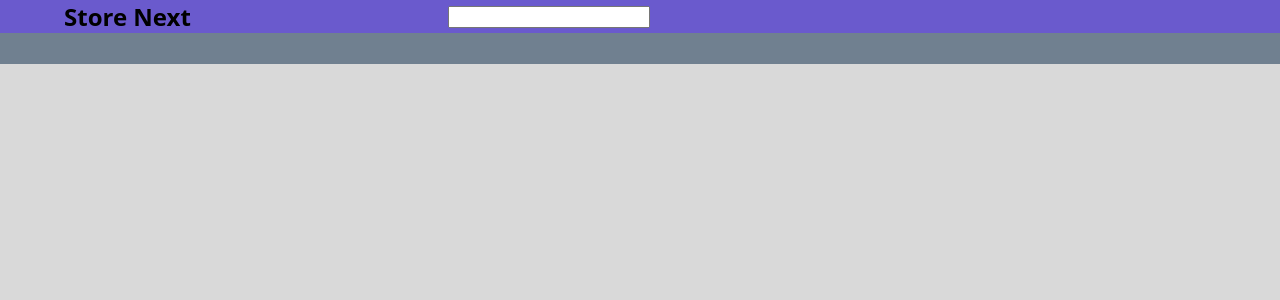
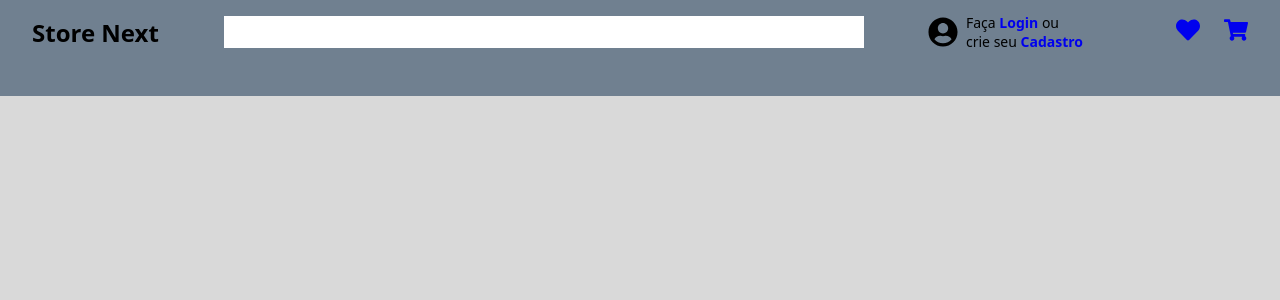
Before and after one commit to IuryGams/E-commerce-Next, a Next.js app: page / in a window 1280 px wide. Shown: the top 300 px of the page. Built offline with nearby package versions, Linux system fonts and the light colour scheme.

Commit message:
create component TopHeaderBar

```diff
--- a/src/components/Header/TopHeader/index.tsx
+++ b/src/components/Header/TopHeader/index.tsx
@@ -1,4 +1,6 @@
+import Link from "next/link";
 import styled from "styled-components";
+import { FaHeart, FaShoppingCart, FaUserCircle  } from "react-icons/fa";
 
 const ContainerSection = styled.section`
     display: flex;
@@ -6,20 +8,53 @@ const ContainerSection = styled.section`
     justify-content: space-around;
     max-width: 1440px;
     width: 100%;
-    background-color: slateblue;
+    height: 8dvh;
     margin: 0 auto;
 `
 
 const Title = styled.h1`
-    width: 20%;
+    width: 10%;
 `
 
 const StyledForm = styled.form`
     width: 50%;
+    height: 50%;
+    background-color: white;
+
+    input{
+        width: 100%;
+        height: 100%;
+        border: none;
+        outline: none;
+        font-size: 20px;
+        padding: 0.5em;
+    }
+`
+
+const ContainerInteragion = styled.div`
+    display: flex;
+    align-items: center;
+    justify-content: space-between;
+    width: 25%;
+`
+
+const BoxLogin = styled.div`
+    display: flex;
+    align-items: center;
+    width: 100%;
+    gap: 8px;
+    font-size: 14px;
+
+    a:hover{
+        text-decoration: underline;
+    }
+
+
 `
 
 const BoxIcons = styled.div`
-
+    display: flex;
+    gap: 24px;
 `
 
 export default function TopHeader () {
@@ -29,9 +64,20 @@ export default function TopHeader () {
             <StyledForm>
                 <input type="text" />
             </StyledForm>
-            <BoxIcons>
-                <i></i>
-            </BoxIcons>
+            <ContainerInteragion>
+                <BoxLogin>
+                    <FaUserCircle size={30} />
+                    <span>Faça <strong><Link href="/auth/login">Login</Link></strong> ou <br/>crie seu <strong><Link href="/auth/register">Cadastro</Link></strong></span>
+                </BoxLogin>
+                <BoxIcons>
+                    <Link href="/favoritos">
+                        <FaHeart size={24} />
+                    </Link>
+                    <Link href="/carrinho">
+                        <FaShoppingCart size={24} />
+                    </Link>
+                </BoxIcons>
+            </ContainerInteragion>
         </ContainerSection>
     )
 }
--- a/src/components/Header/index.tsx
+++ b/src/components/Header/index.tsx
@@ -5,7 +5,7 @@ const ContainerHeader = styled.header`
     display: flex;
     flex-direction: column;
     width: 100dvw;
-    height: 8dvh;
+    height: 12dvh;
     background-color: slategray;
 `
 
```
